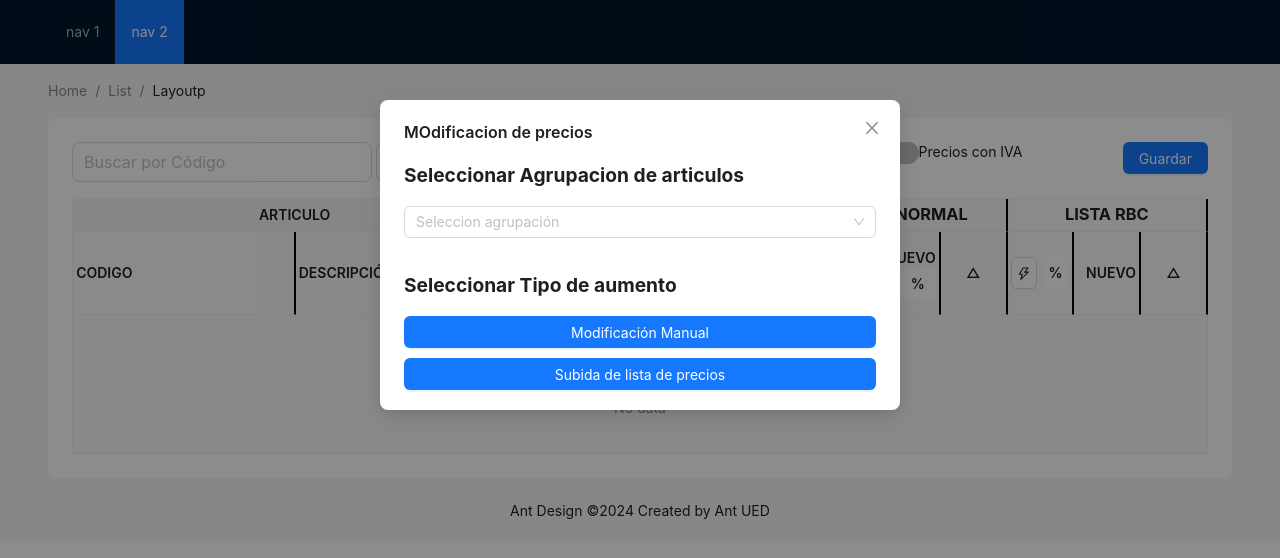
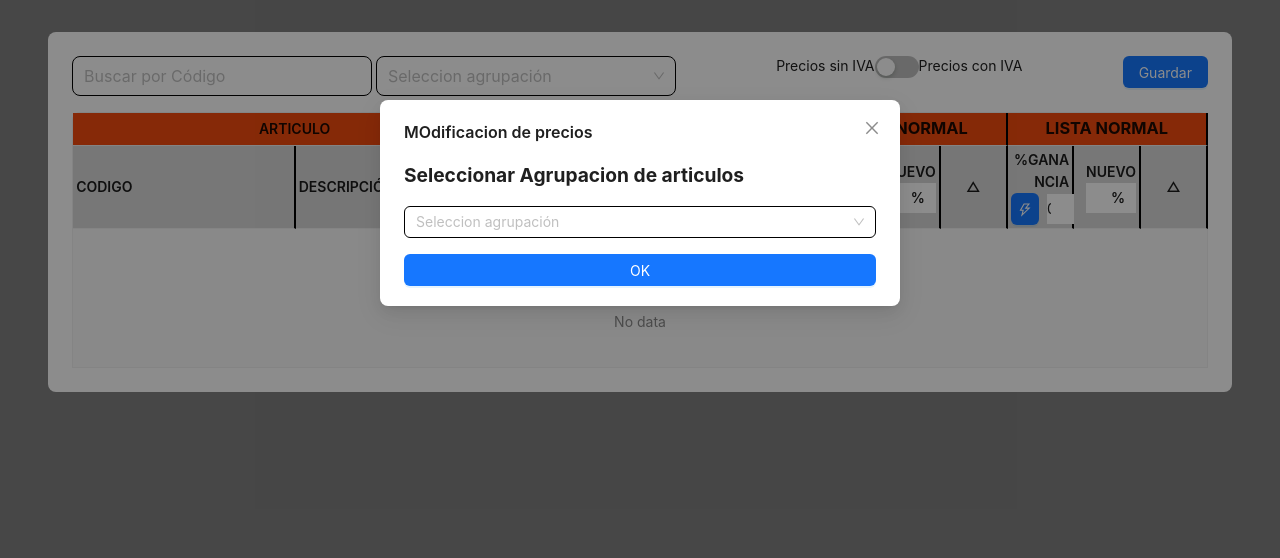
Before and after one commit to ignacioHourquescos/renova-gestion-precios, a React (Create React App) app: page / in a window 1280 px wide. Shown: the top 558 px of the page. Built offline with nearby package versions, Linux system fonts and the light colour scheme.

Commit message:
refactor

```diff
--- a/src/index.css
+++ b/src/index.css
@@ -36,6 +36,9 @@ code {
   padding: 0.1rem 0.2rem !important; /* Padding */
   border-radius: 0 !important; /* Border radius */
 }
+
+
+
 .ant-table-tbody > tr >td:nth-child(2), .ant-table-tbody > tr >td:nth-child(2), .ant-table-tbody > tr >td:nth-child(2), .ant-table-tbody > tr >td:nth-child(1), .ant-table-tbody > tr >td:nth-child(2) {
   background-color:#F9F9F9 !important;
 }
@@ -44,10 +47,15 @@ code {
 }
 */
 
-.ant-table-thead > tr:first-child > th:first-child, .ant-table-thead > tr:first-child  > th:nth-child(2) {
+.ant-table-thead > tr> th{
+  background-color: rgb(216, 216, 216) !important;
+}
+.ant-table-thead > tr:first-child > th:first-child, .ant-table-thead > tr:first-child  > th:nth-child(2),.ant-table-thead > tr:first-child  > th:nth-child(3),.ant-table-thead > tr:first-child  > th:nth-child(4),.ant-table-thead > tr:first-child  > th:nth-child(5)  {
   padding: 0.2rem !important;
-  background-color: #F5F5F5 !important;
+  background-color: rgb(243, 75, 14) !important;
 }
+
+
 .ant-table-thead > tr> th {
   padding: 0.2rem !important;
   border-right: 2px solid black !important;
@@ -73,3 +81,17 @@ code {
   padding:0 !important;
   border:0 !important;
 }
+
+
+.ant-layout{
+  background-color:gray !important;
+
+  min-height: 100vh !important;
+}
+
+.ant-input-outlined{
+  border-color:  black !important;
+}
+
+.ant-select-selector {border-color: black !important;}
+.ant-input-number-input{border-color: black !important;}
--- a/src/layout/layout.js
+++ b/src/layout/layout.js
@@ -1,9 +1,9 @@
 import React from "react";
 import { Breadcrumb, Layout, Menu, theme } from "antd";
 const { Header, Content, Footer } = Layout;
-const items = new Array(2).fill(null).map((_, index) => ({
-	key: index + 1,
-	label: `nav ${index + 1}`,
+const items = new Array(1).fill(null).map((_, index) => ({
+	key: 1,
+	label: `Gestion de precios`,
 }));
 
 const LayoutCustom = ({ children }) => {
@@ -11,25 +11,11 @@ const LayoutCustom = ({ children }) => {
 		token: { colorBgContainer, borderRadiusLG },
 	} = theme.useToken();
 	return (
-		<Layout>
-			<Header
-				style={{
-					display: "flex",
-					alignItems: "center",
-				}}
-			>
-				<div className="demo-logo" />
-				<Menu
-					theme="dark"
-					mode="horizontal"
-					defaultSelectedKeys={["2"]}
-					items={items}
-					style={{
-						flex: 1,
-						minWidth: 0,
-					}}
-				/>
-			</Header>
+		<Layout
+			style={{
+				backgroundColor: "blue !important",
+			}}
+		>
 			<Content
 				style={{
 					padding: "0 48px",
@@ -39,11 +25,7 @@ const LayoutCustom = ({ children }) => {
 					style={{
 						margin: "16px 0",
 					}}
-				>
-					<Breadcrumb.Item>Home</Breadcrumb.Item>
-					<Breadcrumb.Item>List</Breadcrumb.Item>
-					<Breadcrumb.Item>Layoutp</Breadcrumb.Item>
-				</Breadcrumb>
+				></Breadcrumb>
 				<div
 					style={{
 						background: colorBgContainer,
@@ -55,13 +37,6 @@ const LayoutCustom = ({ children }) => {
 					{children}
 				</div>
 			</Content>
-			<Footer
-				style={{
-					textAlign: "center",
-				}}
-			>
-				Ant Design ©{new Date().getFullYear()} Created by Ant UED
-			</Footer>
 		</Layout>
 	);
 };
--- a/src/pages/components/header/Header.js
+++ b/src/pages/components/header/Header.js
@@ -88,7 +88,7 @@ const Header = ({
 				<Option value="" disabled>
 					Agrupacion
 				</Option>
-				<Title>Seleccionar Tipo de aumento</Title>
+
 				<Button
 					type="primary"
 					onClick={() => {
@@ -97,18 +97,7 @@ const Header = ({
 					}}
 					block
 				>
-					Modificación Manual
-				</Button>
-				<Button
-					type="primary"
-					onClick={() => {
-						handleModalClose();
-						setModificationType("massive");
-					}}
-					block
-					style={{ marginTop: "10px" }}
-				>
-					Subida de lista de precios
+					OK
 				</Button>
 			</Modal>
 		</>
--- a/src/pages/components/table/Table.js
+++ b/src/pages/components/table/Table.js
@@ -121,39 +121,17 @@ const CustomTable = ({
 			modificationType,
 			showWithIVA,
 		}),
-		...PriceTable_RBC({
-			applyGeneralMarginRBC, //especifico de lista
-			generalMarginRBC, //especifico de lista
-			setGeneralMarginRBC, //especifico de lista
-			newMarginsRBC, //especifico de lista
-			setNewMarginsRBC, //especifico de lista
-			handleNewMarginChangeRBC, //especifico de lista
-			newPricesRBC, //especifico de lista
+		...PriceTable_Normal({
+			applyGeneralMargin: applyGeneralMarginRBC, //especifico de lista
+			generalMargin: generalMarginRBC, //especifico de lista
+			setGeneralMargin: setGeneralMarginRBC, //especifico de lista
+			newMargins: newMarginsRBC, //especifico de lista
+			setNewMargins: setNewMarginsRBC, //especifico de lista
+			handleNewMarginChange: handleNewMarginChangeRBC, //especifico de lista
+			newPrices: newPricesRBC, //especifico de lista
 			modificationType,
 			showWithIVA,
 		}),
-		//...PriceTable_RBC({
-		//	applyGeneralMarginRBC, //especifico de lista
-		//	generalMarginRBC, //especifico de lista
-		//	setGeneralMarginRBC, //especifico de lista
-		//	newMarginsRBC, //especifico de lista
-		//	setNewMarginsRBC, //especifico de lista
-		//	handleNewMarginChangeRBC, //especifico de lista
-		//	newPricesRBC, //especifico de lista
-		//	modificationType,
-		//	showWithIVA,
-		//}),
-		//...PriceTable_RBC({
-		//	applyGeneralMarginRBC, //especifico de lista
-		//	generalMarginRBC, //especifico de lista
-		//	setGeneralMarginRBC, //especifico de lista
-		//	newMarginsRBC, //especifico de lista
-		//	setNewMarginsRBC, //especifico de lista
-		//	handleNewMarginChangeRBC, //especifico de lista
-		//	newPricesRBC, //especifico de lista
-		//	modificationType,
-		//	showWithIVA,
-		//}),
 	];
 
 	return (
--- a/src/pages/components/table/components/PriceTable_RBC.js
+++ /dev/null
@@ -1,115 +0,0 @@
-import React from "react";
-import { Button, InputNumber, Spin } from "antd";
-import { ThunderboltOutlined } from "@ant-design/icons";
-import { formatearNumero, variationFormatter } from "../../../../utils";
-
-const PriceTable_RBC = ({
-	loading,
-	showWithIVA,
-	applyGeneralMarginRBC,
-	generalMarginRBC,
-	setGeneralMarginRBC,
-	newMarginsRBC,
-	setNewMarginsRBC,
-	handleNewMarginChangeRBC,
-	modificationType,
-	newPricesRBC,
-}) => {
-	return [
-		{
-			title: <h3 style={{ margin: "0", padding: "0" }}>LISTA RBC</h3>,
-			children: [
-				{
-					title: (
-						<div style={{ display: "flex" }}>
-							<Button
-								icon={<ThunderboltOutlined />}
-								onClick={applyGeneralMarginRBC}
-								style={{ width: "50px" }}
-							/>
-							<InputNumber
-								style={{ marginLeft: 8, width: 50 }}
-								value={generalMarginRBC}
-								onChange={setGeneralMarginRBC}
-								suffix="%"
-								className="percentaje"
-							/>
-						</div>
-					),
-					dataIndex: "newMarginRBC",
-					key: "newMarginRBC",
-					align: "right",
-					width: "3%",
-					render: (value, record) => {
-						const initialMargin = record.prices[0]?.margin;
-						if (!(record.articleId in newMarginsRBC)) {
-							setNewMarginsRBC((prev) => ({
-								...prev,
-								[record.articleId]: initialMargin,
-							}));
-						}
-						return (
-							<InputNumber
-								type="number"
-								value={newMarginsRBC[record.articleId] || initialMargin}
-								onChange={(value) => handleNewMarginChangeRBC(value, record)}
-								style={{ width: "100%" }}
-								suffix="%"
-								className="percentaje"
-							/>
-						);
-					},
-				},
-				{
-					title: "NUEVO",
-					dataIndex: "newPriceRBC",
-					key: "newPriceRBC",
-					align: "right",
-					width: "3%",
-					render: (_, record) => {
-						const newPrice =
-							modificationType === "massive"
-								? newPricesRBC[record.articleId] ||
-								  record.importedNetCost *
-										(1 +
-											(newMarginsRBC[record.articleId] ||
-												record.prices[0]?.margin) /
-												100)
-								: record.netCost *
-								  (1 +
-										(newMarginsRBC[record.articleId] ||
-											record.prices[0]?.margin) /
-											100);
-						return (
-							<div>
-								<>{formatearNumero(newPrice, showWithIVA)}</>
-							</div>
-						);
-					},
-				},
-				{
-					title: "△",
-					dataIndex: "newVariationRBC",
-					key: "newVariationRBC",
-					align: "center",
-					width: "3%",
-					render: (_, record) => {
-						const value =
-							modificationType === "massive"
-								? newPricesRBC[record.articleId] / record.prices[0].netPrice
-								: (record.netCost *
-										(1 +
-											(newMarginsRBC[record.articleId] ||
-												record.prices[0]?.margin) /
-												100)) /
-								  record.prices[0].netPrice;
-
-						return <>{variationFormatter(value)}</>;
-					},
-				},
-			],
-		},
-	];
-};
-
-export default PriceTable_RBC;
--- a/src/pages/index.js
+++ b/src/pages/index.js
@@ -254,7 +254,7 @@ const IndexPage = () => {
 
 			<CustomTable
 				searchText={searchText}
-				data={mergedData}
+				data={data}
 				loading={loading}
 				showWithIVA={showWithIVA}
 				modificationType={modificationType}
```
